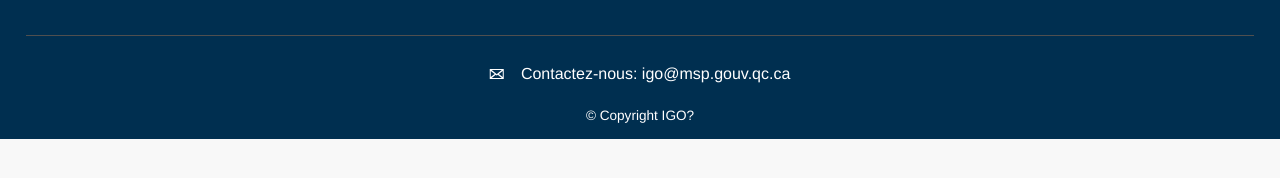
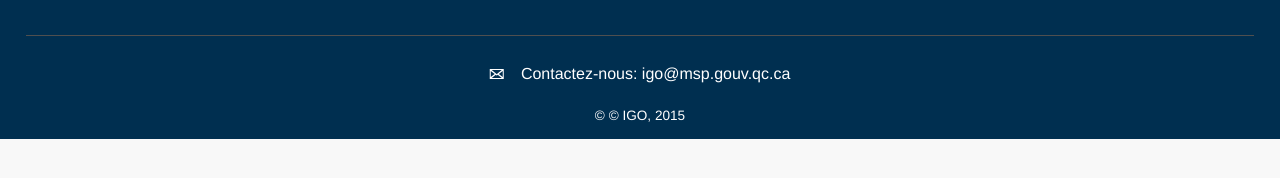
Before and after one commit to infra-geo-ouverte/site-web, a Jekyll site: the page built from _pages/Demo/demo.md, in a window 1280 px wide. Shown: the part 512-690 px from the top of the page. Built offline with Jekyll 4.4.1, drawn with Linux system fonts in a browser that asks for light colours; nearby versions of some CDN libraries; some web fonts are replaced; Markdown is read by kramdown in place of the engine named in the settings.

Commit message:
igo - droits

```diff
--- a/_includes/footer.html
+++ b/_includes/footer.html
@@ -38,7 +38,7 @@
 	<hr>
 	<a class="footer-mail text-center" href="mailto:igo@msp.gouv.qc.ca"><span class="octicon octicon-mail"></span> Contactez-nous: igo@msp.gouv.qc.ca </a>
 
-	<small class="copyright text-center">&copy; Copyright IGO?</small>
+	<small class="copyright text-center">&copy; © IGO, 2015</small>
 
 </footer>
 
```
